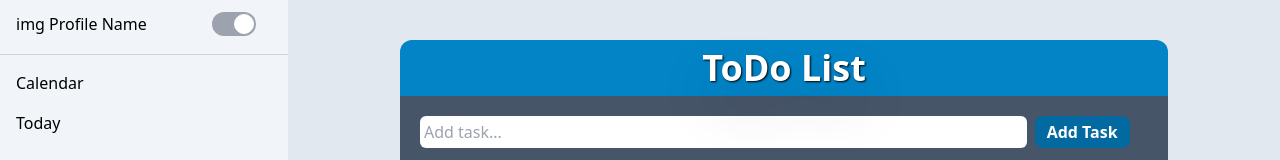
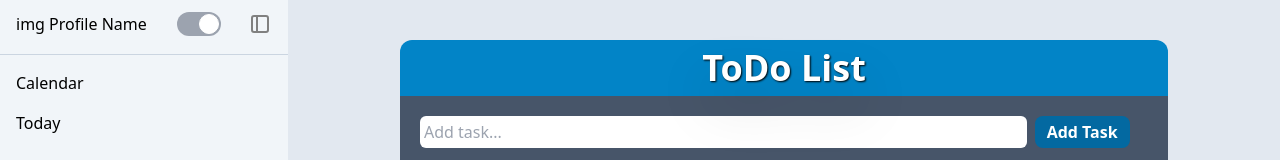
Before and after one commit to Astilion/ToDoApp, a React (Vite) app: page / in a window 1280 px wide. Shown: the top 160 px of the page. Built offline with nearby package versions, Linux system fonts and the light colour scheme; no server answers; the database is empty.

Commit message:
added side nav button

```diff
--- a/src/components/ui/SideNav.tsx
+++ b/src/components/ui/SideNav.tsx
@@ -1,4 +1,5 @@
 import NavListItem from "./NavListItem";
+import { IconLayoutSidebar } from '@tabler/icons-react';
 
 interface SideNavProps {
   handleThemeSwitch: () => void;
@@ -14,7 +15,7 @@ const SideNav = ({ handleThemeSwitch }: SideNavProps) => {
 
         <div className="">
           <button onClick={handleThemeSwitch}>
-            <label className="relative me-5 inline-flex cursor-pointer items-center">
+            <label className="relative inline-flex cursor-pointer items-center ml-4">
               <input
                 type="checkbox"
                 value=""
@@ -25,6 +26,9 @@ const SideNav = ({ handleThemeSwitch }: SideNavProps) => {
               <span className="ms-3 text-sm font-medium "></span>
             </label>
           </button>
+        </div>
+        <div className="mr-4">
+          <button><IconLayoutSidebar color="gray"/></button>
         </div>
       </div>
         <div className="h-px w-full bg-slate-300 dark:bg-gray-600 mb-2"></div>
```
